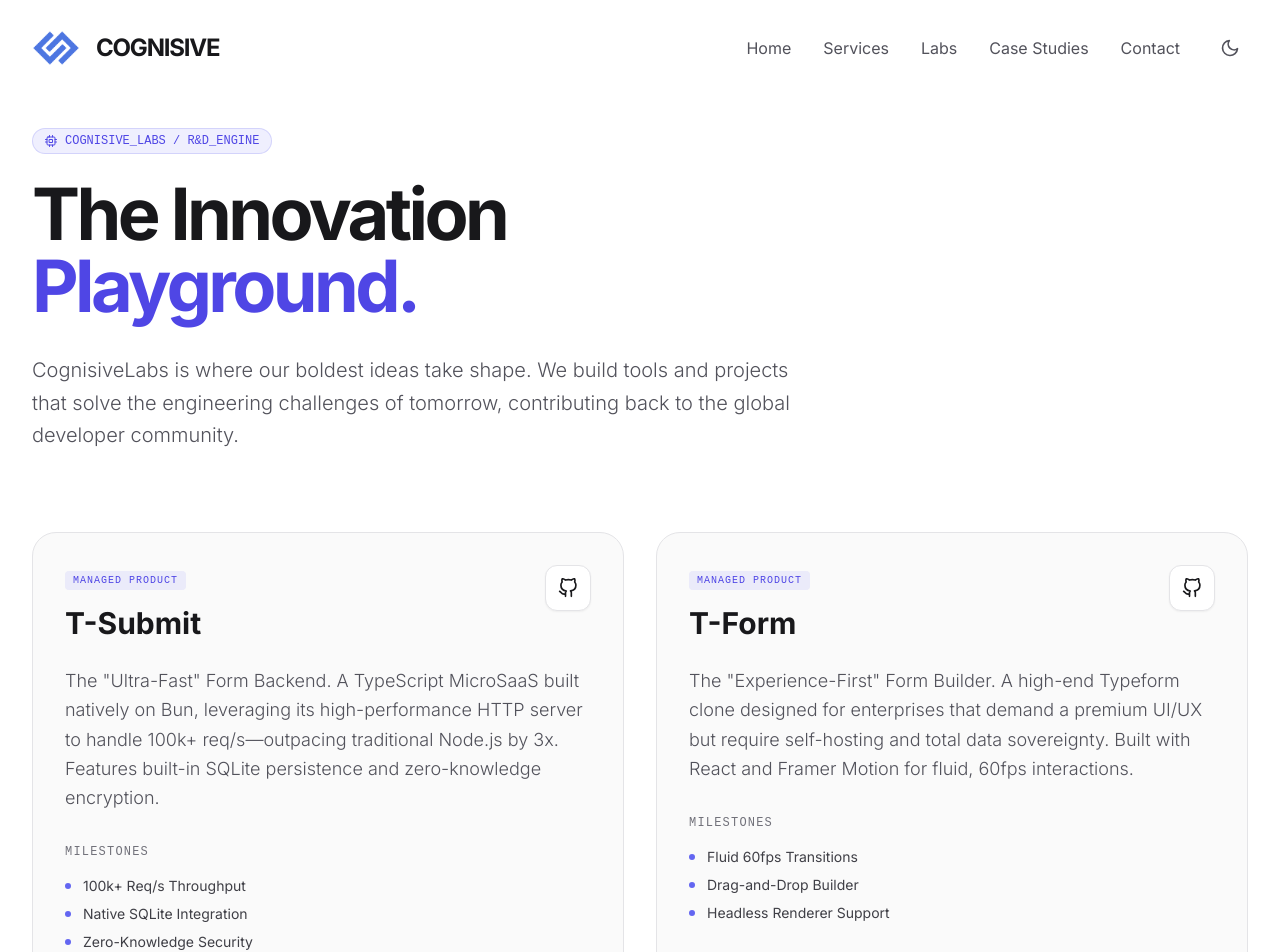
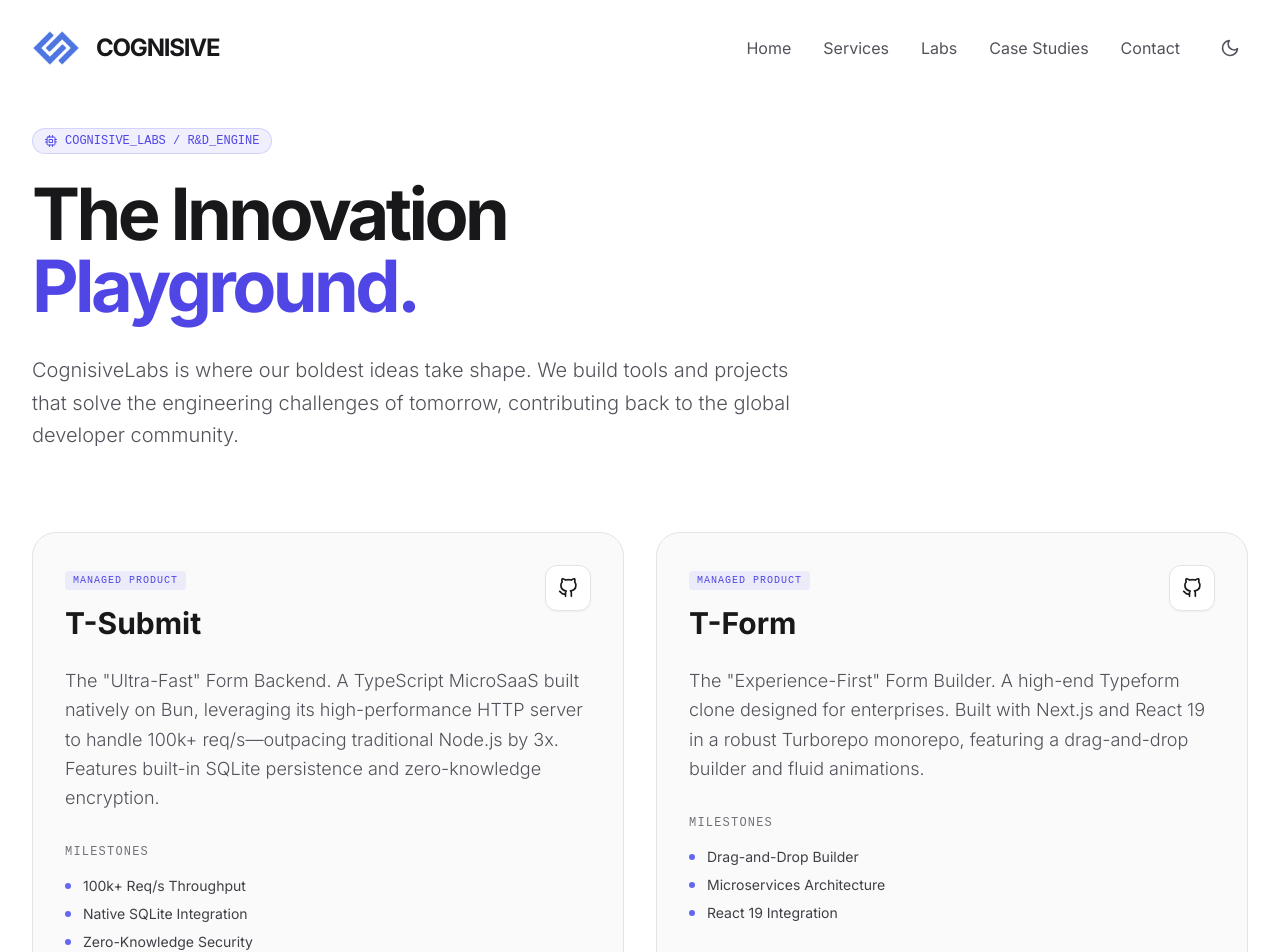
Before and after one commit to cognisivelabs/cognisivelabs.github.io, a Next.js app: page /projects in a window 1280 px wide. Shown: the top 952 px of the page. Built offline with nearby package versions, Linux system fonts and the light colour scheme.

Commit message:
update: T-Form project details

```diff
--- a/app/projects/page.tsx
+++ b/app/projects/page.tsx
@@ -16,11 +16,11 @@ const projects = [
   {
     title: 'T-Form',
     category: 'Managed Product',
-    description: 'The "Experience-First" Form Builder. A high-end Typeform clone designed for enterprises that demand a premium UI/UX but require self-hosting and total data sovereignty. Built with React and Framer Motion for fluid, 60fps interactions.',
-    tech: ['React', 'Node.js', 'Framer Motion'],
+    description: 'The "Experience-First" Form Builder. A high-end Typeform clone designed for enterprises. Built with Next.js and React 19 in a robust Turborepo monorepo, featuring a drag-and-drop builder and fluid animations.',
+    tech: ['React 19', 'Next.js', 'Turborepo', 'Express'],
     github: 'https://github.com/cognisivelabs/t-form',
     status: 'BETA',
-    achievements: ['Fluid 60fps Transitions', 'Drag-and-Drop Builder', 'Headless Renderer Support']
+    achievements: ['Drag-and-Drop Builder', 'Microservices Architecture', 'React 19 Integration']
   },
   {
     title: 'G-Mock',
```
